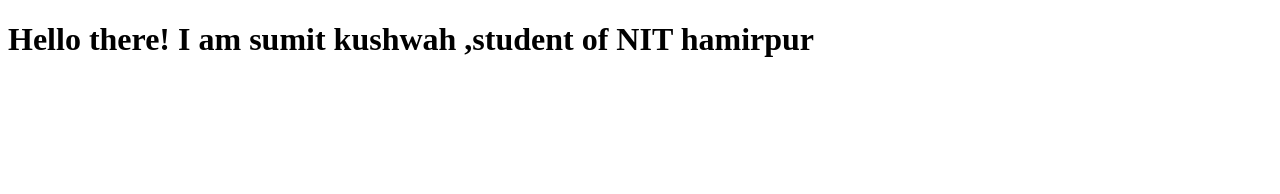
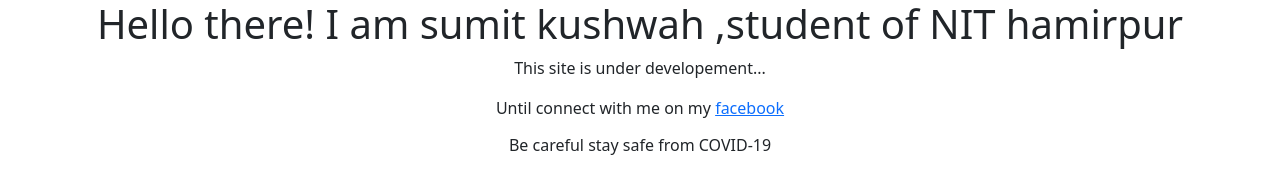
Before and after one commit to sumit-kushwah/sumit-kushwah.github.io, a plain HTML site: page index.html in a window 1280 px wide. Drawn offline with nearby package versions, Linux system fonts and the light colour scheme.

Commit message:
update main page

```diff
--- a/index.html
+++ b/index.html
@@ -4,8 +4,20 @@
 	<title>
 		home page
 	</title>
+	<!-- CSS only -->
+	<link href="https://cdn.jsdelivr.net/npm/bootstrap@5.0.0-beta1/dist/css/bootstrap.min.css" rel="stylesheet" integrity="sha384-giJF6kkoqNQ00vy+HMDP7azOuL0xtbfIcaT9wjKHr8RbDVddVHyTfAAsrekwKmP1" crossorigin="anonymous">
+	<!-- JavaScript Bundle with Popper -->
+	<script src="https://cdn.jsdelivr.net/npm/bootstrap@5.0.0-beta1/dist/js/bootstrap.bundle.min.js" integrity="sha384-ygbV9kiqUc6oa4msXn9868pTtWMgiQaeYH7/t7LECLbyPA2x65Kgf80OJFdroafW" crossorigin="anonymous"></script>
+	<style>
+
+	</style>
 </head>
 <body>
-<h1>Hello there! I am sumit kushwah ,student of NIT hamirpur </h1>
+	<div class="text-center">
+		<h1 class="text-center" >Hello there! I am sumit kushwah ,student of NIT hamirpur </h1>
+		<p>This site is under developement...</p>
+		<p>Until connect with me on my <a href="https://www.facebook.com/sumit.kushwah.3382">facebook</a></p>
+		<h6>Be careful stay safe from COVID-19</h6>
+	</div>
 </body>
 </html>
```
